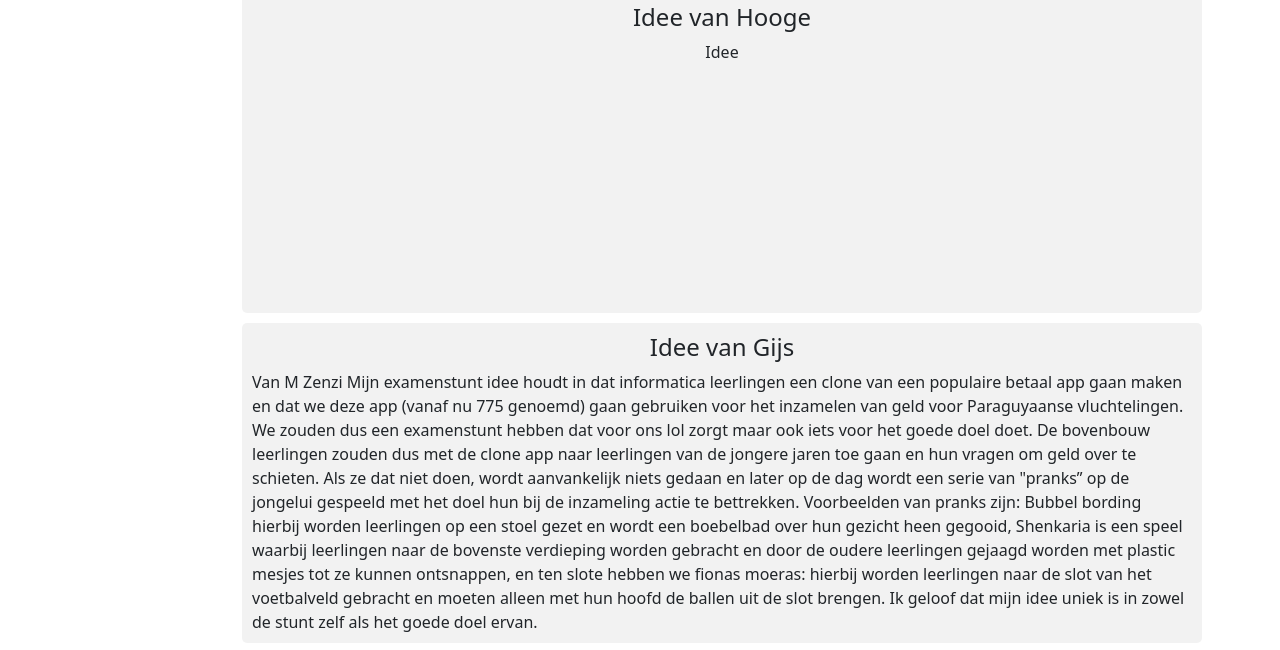
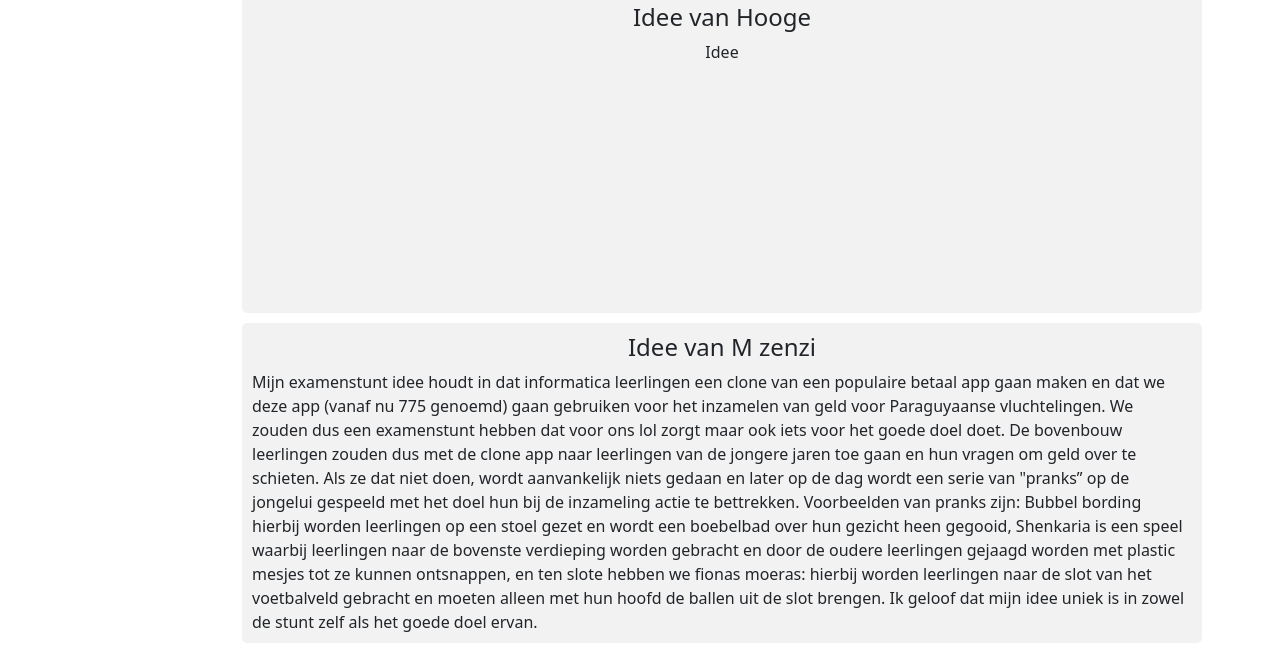
Before and after one commit to Gissa069/EXA, a plain HTML site: page ideeën.html in a window 1280 px wide. Shown: the part 129-779 px from the top of the page. Drawn offline with nearby package versions, Linux system fonts and the light colour scheme.

Commit message:
Update ideeën.html

```diff
--- a/ideeën.html
+++ b/ideeën.html
@@ -49,10 +49,8 @@
           <p> Idee </p>
         </div>
         <div class="idee">
-          <h4>Idee van Gijs</h4>
-          <p> Van M Zenzi
-
-Mijn examenstunt idee houdt in dat informatica leerlingen een clone van een populaire betaal app gaan maken en dat we deze app (vanaf nu 775 genoemd) gaan gebruiken voor het inzamelen van geld voor Paraguyaanse vluchtelingen. We zouden dus een examenstunt hebben dat voor ons lol zorgt maar ook iets voor het goede doel doet. De bovenbouw leerlingen zouden dus met de clone app naar leerlingen van de jongere jaren toe gaan en hun vragen om geld over te schieten. Als ze dat niet doen, wordt aanvankelijk niets gedaan en later op de dag wordt een serie van "pranks” op de jongelui gespeeld met het doel hun bij de inzameling actie te bettrekken. Voorbeelden van pranks zijn: Bubbel bording hierbij worden leerlingen op een stoel gezet en wordt een boebelbad over hun gezicht heen gegooid, Shenkaria is een speel waarbij leerlingen naar de bovenste verdieping worden gebracht en door de oudere leerlingen gejaagd worden met plastic mesjes tot ze kunnen ontsnappen, en ten slote hebben we fionas moeras: hierbij worden leerlingen naar de slot van het voetbalveld gebracht en moeten alleen met hun hoofd de ballen uit de slot brengen. Ik geloof dat mijn idee uniek is in zowel de stunt zelf als het goede doel ervan.  </p>
+          <h4>Idee van M zenzi</h4>
+          <p> Mijn examenstunt idee houdt in dat informatica leerlingen een clone van een populaire betaal app gaan maken en dat we deze app (vanaf nu 775 genoemd) gaan gebruiken voor het inzamelen van geld voor Paraguyaanse vluchtelingen. We zouden dus een examenstunt hebben dat voor ons lol zorgt maar ook iets voor het goede doel doet. De bovenbouw leerlingen zouden dus met de clone app naar leerlingen van de jongere jaren toe gaan en hun vragen om geld over te schieten. Als ze dat niet doen, wordt aanvankelijk niets gedaan en later op de dag wordt een serie van "pranks” op de jongelui gespeeld met het doel hun bij de inzameling actie te bettrekken. Voorbeelden van pranks zijn: Bubbel bording hierbij worden leerlingen op een stoel gezet en wordt een boebelbad over hun gezicht heen gegooid, Shenkaria is een speel waarbij leerlingen naar de bovenste verdieping worden gebracht en door de oudere leerlingen gejaagd worden met plastic mesjes tot ze kunnen ontsnappen, en ten slote hebben we fionas moeras: hierbij worden leerlingen naar de slot van het voetbalveld gebracht en moeten alleen met hun hoofd de ballen uit de slot brengen. Ik geloof dat mijn idee uniek is in zowel de stunt zelf als het goede doel ervan.  </p>
         </div>
         <div class="idee">
           <h4>Idee van Myton</h4>
```
